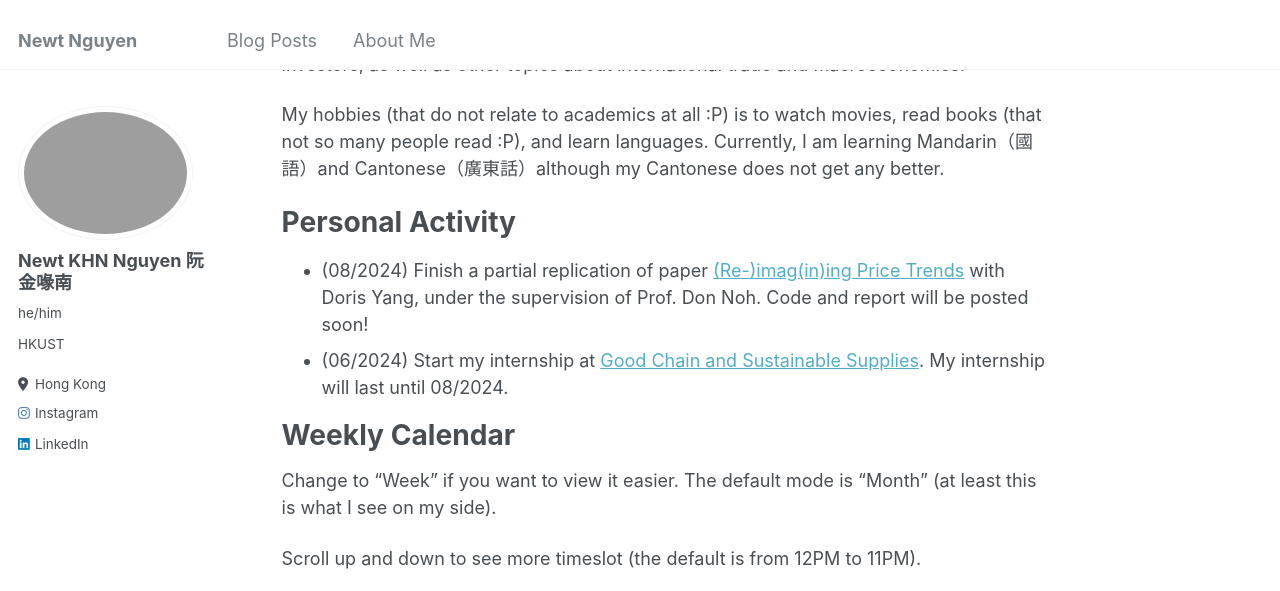
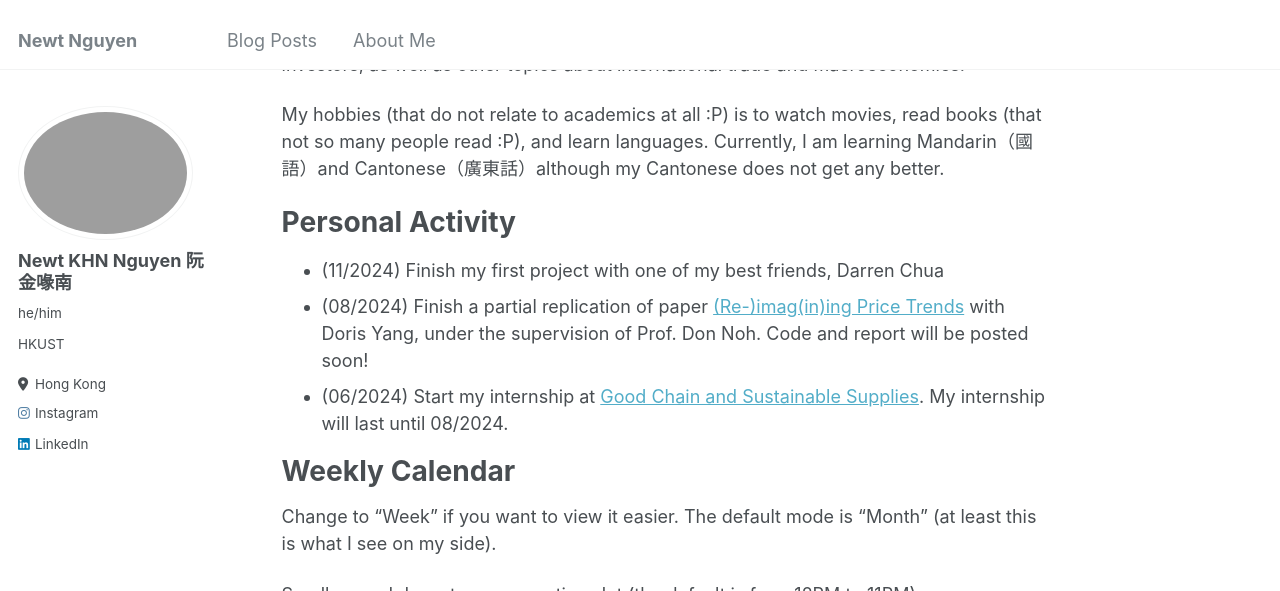
Before and after one commit to newtdes/newtdes.github.io, a Jekyll site: the page built from _pages/about.md, in a window 1280 px wide and 900 px high, scrolled down 435 px, cut to the strip 0-591 px from the top of the window. Built offline with Jekyll 4.4.1, drawn with Linux system fonts in a browser that asks for light colours.

Commit message:
First update after 3 months

```diff
--- a/_pages/about.md
+++ b/_pages/about.md
@@ -19,6 +19,7 @@ My hobbies (that do not relate to academics at all :P) is to watch movies, read
 
 Personal Activity
 ======
+* (11/2024) Finish my first project with one of my best friends, Darren Chua
 * (08/2024) Finish a partial replication of paper [(Re-)imag(in)ing Price Trends](https://economics.yale.edu/research/re-imagining-price-trends) with Doris Yang, under the supervision of Prof. Don Noh. Code and report will be posted soon!
 * (06/2024) Start my internship at [Good Chain and Sustainable Supplies](https://www.good-chain.com/). My internship will last until 08/2024.
 
```
